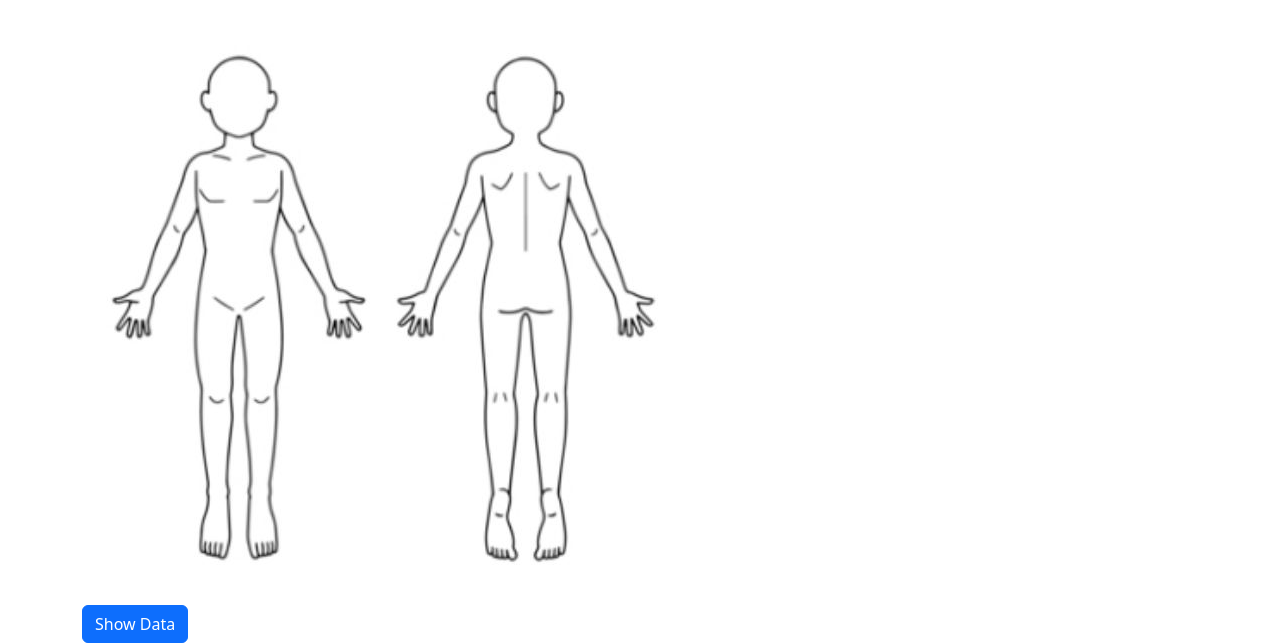
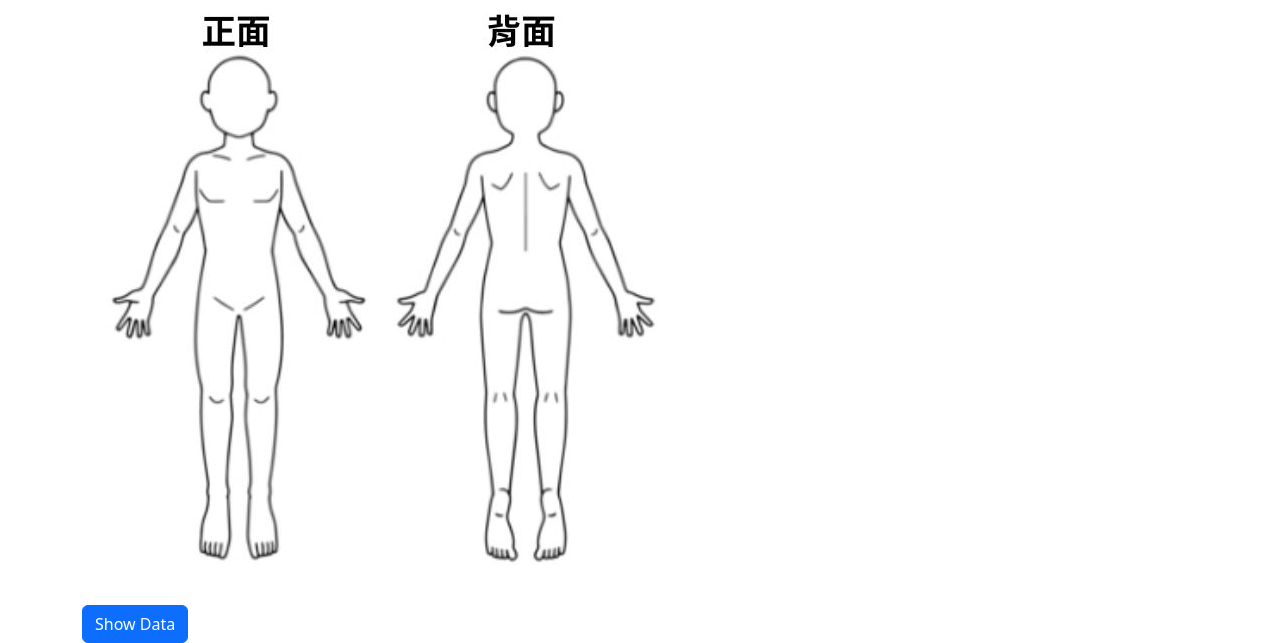
Before and after one commit to xiang1224/EMT, a plain HTML site: page index.html in a window 1280 px wide. Shown: the part 418-1061 px from the top of the page. Drawn offline with nearby package versions, Linux system fonts and the light colour scheme.

Commit message:
20240105-1

```diff
--- a/index.html
+++ b/index.html
@@ -120,7 +120,7 @@
         <div class="row">
             <div class="col-lg-6">
                 <h2>請選擇受傷部位：</h2>
-                <img src="img/people.jpg" usemap="#bodymap" id="body-image" alt="Human body" class="img">
+                <img src="img/hurt.jpg" usemap="#bodymap" id="body-image" alt="Human body" class="img">
 
                 <map name="bodymap">
                     <!-- 正面 -->
```
Also changed, not shown: img/hurt.jpg (added).
